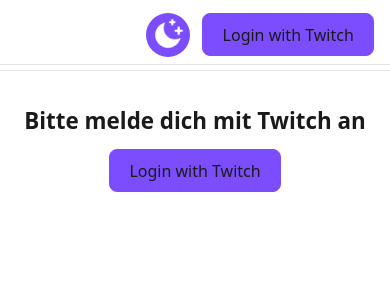
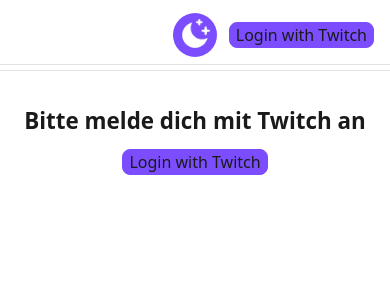
Before and after one commit to MusicToGetCodedOn/Gamebase-frontend, a React (Vite) app: page / in a window 390 px wide. Shown: the top 300 px of the page. Built offline with nearby package versions, Linux system fonts and the light colour scheme.

Commit message:
jfgdsouiahgnfü

```diff
--- a/src/components/Header.css
+++ b/src/components/Header.css
@@ -291,7 +291,7 @@
 
   .container-item {
     text-align: center;
-    padding: 0.75rem 1rem;
+    padding: 0.6em 1.2em;
     font-size: 1.1rem;
     width: 80%;
   }
--- a/src/index.css
+++ b/src/index.css
@@ -85,7 +85,6 @@
 button {
   border-radius: 8px;
   border: 1px solid var(--button-border);
-  padding: 0.6em 1.2em;
   font-size: 1em;
   font-weight: 500;
   font-family: inherit;
```
